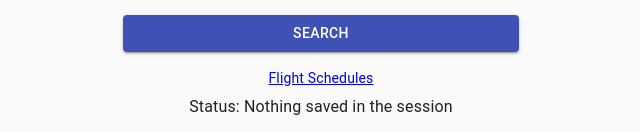
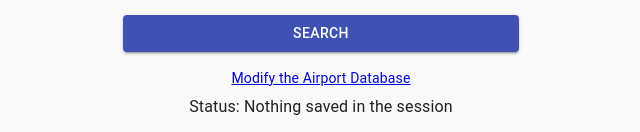
Before and after one commit to TanNguyen5659/172cmpe, a React (Create React App) app in the folder react-springboot-mysql-master/frontend/: page / in a window 1280 px wide. Shown: the part 665-797 px from the top of the page, without its empty margins (319-959 px from the left). Built offline with nearby package versions, Linux system fonts and the light colour scheme.

Commit message:
some changes

```diff
--- a/react-springboot-mysql-master/frontend/src/Components/AddFlight.js
+++ b/react-springboot-mysql-master/frontend/src/Components/AddFlight.js
@@ -214,7 +214,7 @@ export default function AddFlight() {
 
           <Grid container justify="center">
             <Grid item>
-              <Link to="/view">Flight Schedules</Link>
+              <Link to="/view">Modify the Airport Database</Link>
             </Grid>
           </Grid>
         </form>
```
